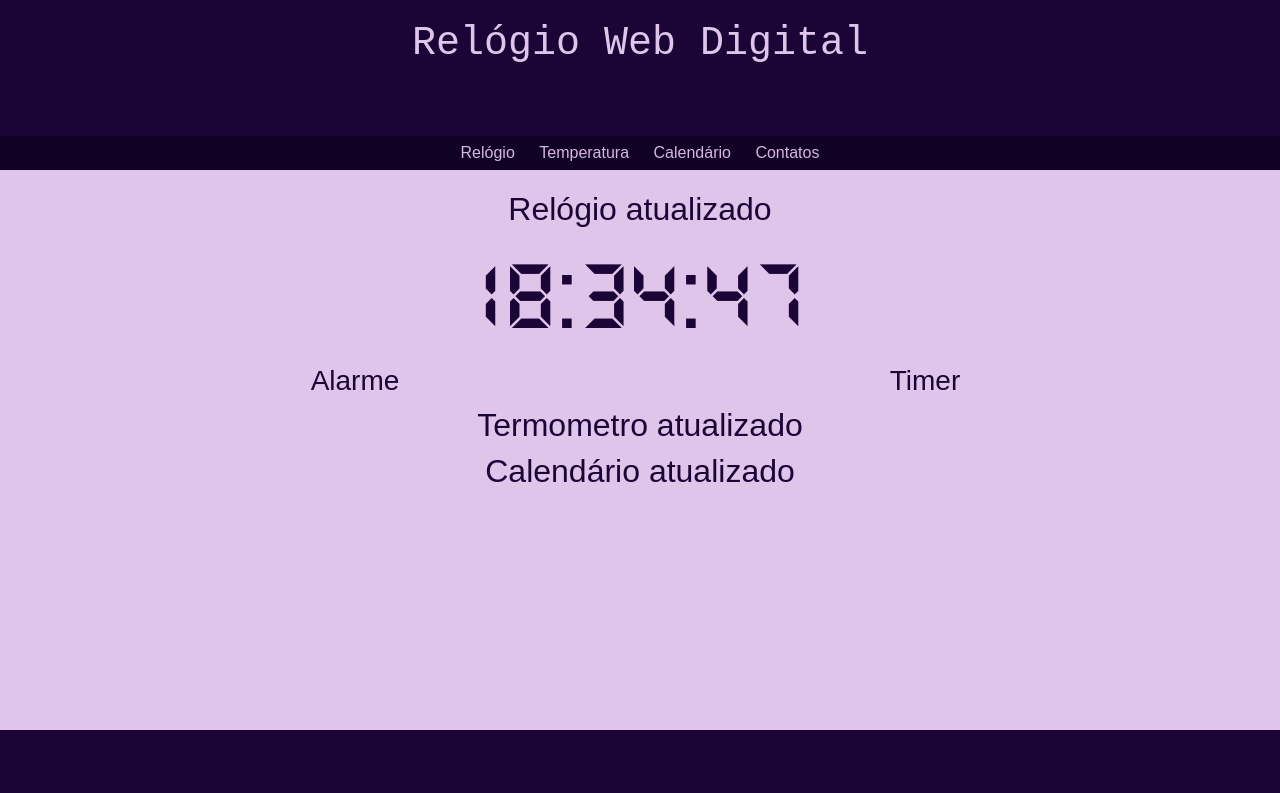
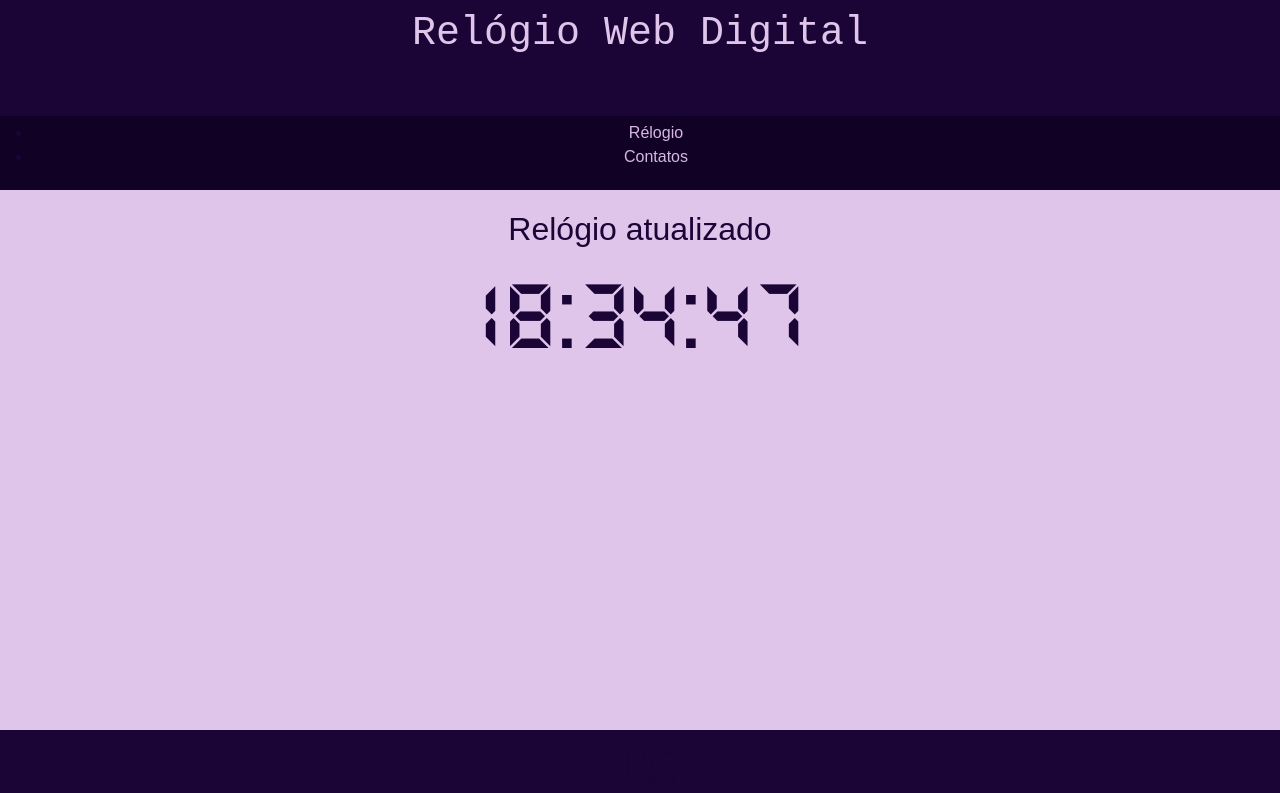
Before and after one commit to GeovaniProgram/Relogio-Digital-Web, a plain HTML site: page index.html in a window 1280 px wide. Drawn offline with nearby package versions, Linux system fonts and the light colour scheme.

Commit message:
Modificando a barra de navegação

```diff
--- a/index.html
+++ b/index.html
@@ -9,33 +9,25 @@
 </head>
 <body>
     <header>
-        <h1 id="titulo" >Relógio Web Digital</h1>
-        <img id="botaodark" onclick=darkMode() src="assets/dark-mode.png" alt="Botão para mudança de tema do site">
+        <div >
+            <h1 id="titulo" >Relógio Web Digital</h1>
+            <img id="botaodark" onclick=darkMode() src="assets/dark-mode.png" alt="Botão para mudança de tema do site">
+        </div>
     </header>
     <nav>
-        <a href="">Relógio</a>
-        <a href="">Temperatura</a>
-        <a href="">Calendário</a>
-        <a href="">Contatos</a>
+        <ul>
+            <li><a href="relogio">Rélogio</a></li>
+            <li><a href="contatos">Contatos</a></li>
+        </ul>
+
+
     </nav>
     <main>
-        <div class="container text-center" class="relogio-class">
+        <div class="relogio-class">
             <h2>Relógio atualizado</h2>
-            <div class="row">
-                <h3><div class="col" id="relogio"></div></h3>
-                <div class="col" id="alarme">
-                    <h3>Alarme</h3>
-                </div>
-                <div class="col" id="timer">
-                    <h3>Timer</h3>
-                </div>
+            <div >
+                <h3><div id="relogio"></div></h3>
             </div>
-        </div>
-        <div class="temperatura">
-            <h2>Termometro atualizado</h2>
-        </div>
-        <div class="calendario">
-            <h2>Calendário atualizado</h2>
         </div>
     </main>
     <footer>
--- a/style.css
+++ b/style.css
@@ -12,7 +12,8 @@
 header{
     background-color: #1B0537;
     color: #DFC5EA;
-    padding: 20px;
+    text-align: center;
+    padding: 10px;
 }
 
 nav{
```
